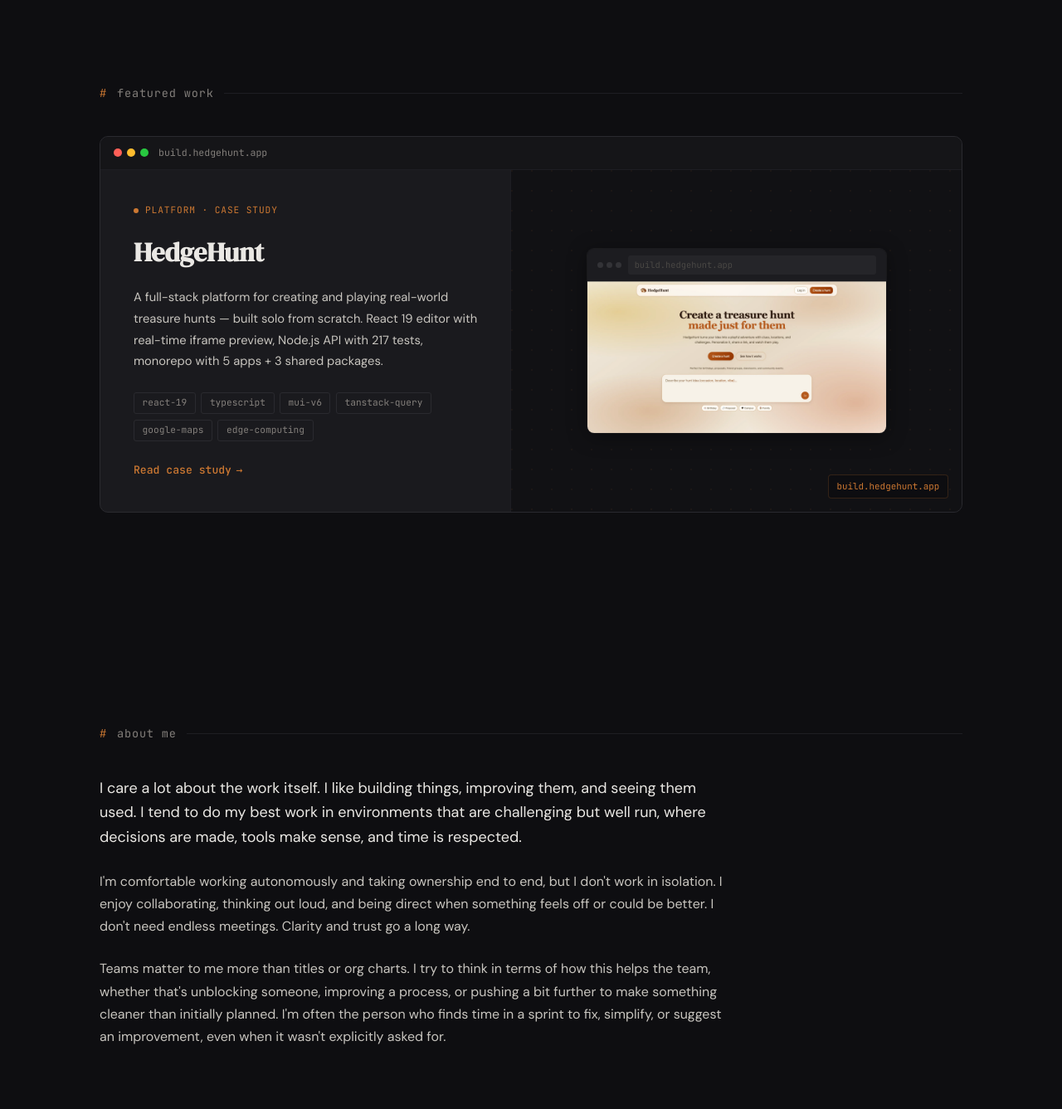
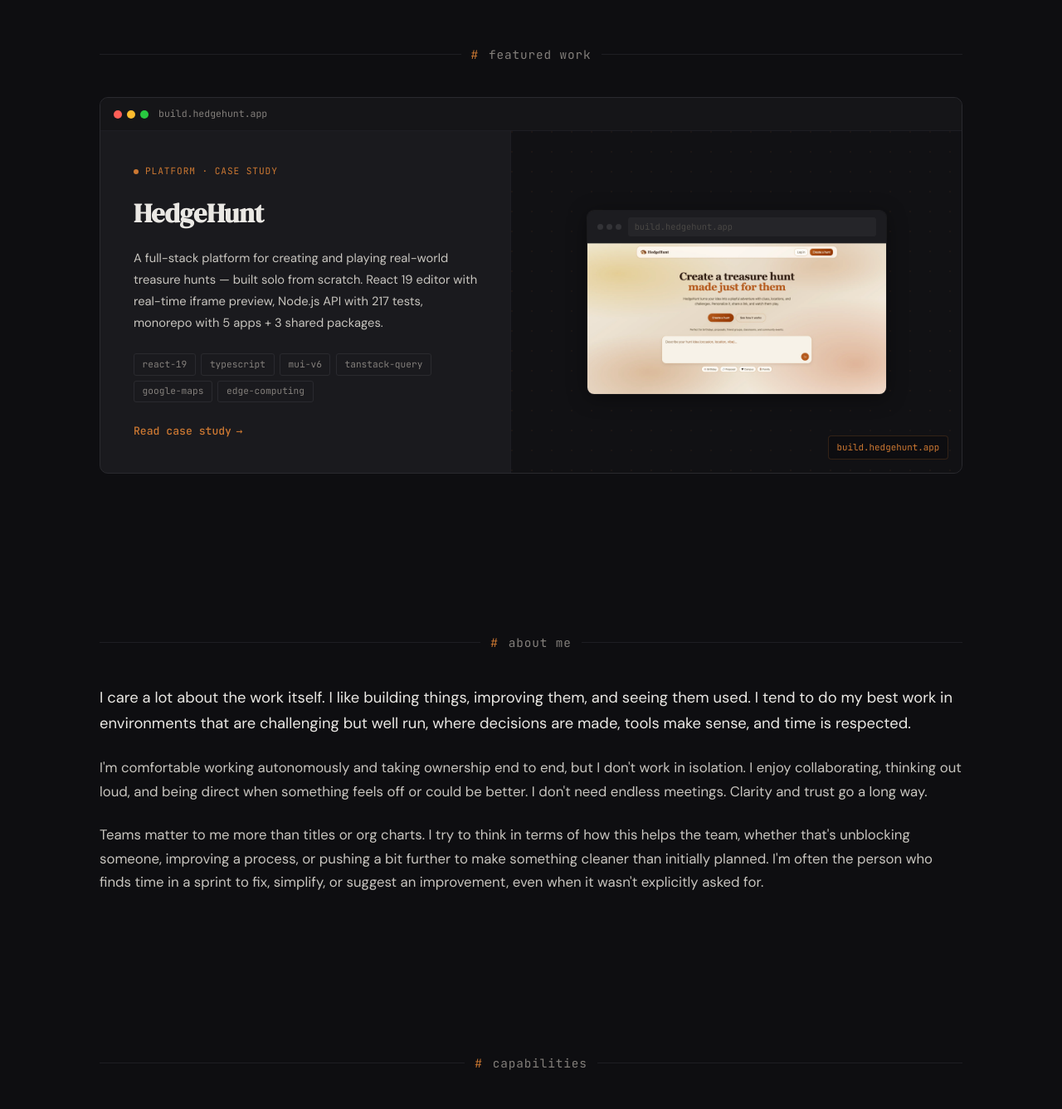
Before and after one commit to catalinleca/portfolio, a Next.js app: page / in a window 1280 px wide. Shown: the part 634-1971 px from the top of the page at 83% size. Built offline with nearby package versions, Linux system fonts and the light colour scheme.

Commit message:
section adjustments

```diff
--- a/src/app/(home)/_sections/About/About.module.css
+++ b/src/app/(home)/_sections/About/About.module.css
@@ -2,17 +2,16 @@
   display: flex;
   flex-direction: column;
   gap: var(--space-6);
-  max-width: 760px;
 }
 
 .lead {
-  font-size: 1.125rem;
+  font-size: 1.15rem;
   color: var(--text-bright);
   line-height: 1.65;
 }
 
 .paragraph {
-  font-size: 1rem;
+  font-size: 1.05rem;
   color: var(--text);
   line-height: 1.7;
 }
--- a/src/app/(home)/_sections/About/About.tsx
+++ b/src/app/(home)/_sections/About/About.tsx
@@ -4,7 +4,7 @@ import styles from "./About.module.css";
 
 export const About = () => {
   return (
-    <SectionShell id="about" label="about me" noBorder>
+    <SectionShell id="about" label="about me">
       <div className={styles.body}>
         {aboutMe.map((paragraph, i) => (
           <p
--- a/src/app/(home)/_sections/CaseStudies/CaseStudies.tsx
+++ b/src/app/(home)/_sections/CaseStudies/CaseStudies.tsx
@@ -3,7 +3,7 @@ import { CaseStudyCard } from "./CaseStudyCard";
 
 export const CaseStudies = () => {
   return (
-    <SectionShell id="work" label="featured work" noBorder>
+    <SectionShell id="work" label="featured work">
       <CaseStudyCard />
     </SectionShell>
   );
--- a/src/app/(home)/_sections/Hero/Hero.module.css
+++ b/src/app/(home)/_sections/Hero/Hero.module.css
@@ -1,5 +1,5 @@
 .hero {
-  padding: var(--space-32) 0 var(--space-8);
+  padding: var(--space-32) 0 var(--space-4);
 }
 
 .content {
--- a/src/ui/shared/SectionLabel/SectionLabel.module.css
+++ b/src/ui/shared/SectionLabel/SectionLabel.module.css
@@ -4,11 +4,12 @@
   gap: var(--space-3);
   margin-bottom: var(--space-10);
   font-family: var(--font-mono);
-  font-size: 0.85rem;
+  font-size: 0.9rem;
   color: var(--text-muted);
   letter-spacing: 0.06em;
 }
 
+.label::before,
 .label::after {
   content: "";
   flex: 1;
--- a/src/ui/shared/SectionShell/SectionShell.module.css
+++ b/src/ui/shared/SectionShell/SectionShell.module.css
@@ -1,16 +1,11 @@
 .section {
   max-width: var(--max-width-content);
   margin: 0 auto;
-  padding: var(--space-20) var(--gutter);
-  border-top: 1px solid var(--border);
-}
-
-.noBorder {
-  border-top: none;
+  padding: var(--space-12) var(--gutter);
 }
 
 @media (max-width: 860px) {
   .section {
-    padding: var(--space-20) var(--gutter-mobile);
+    padding: var(--space-12) var(--gutter-mobile);
   }
 }
--- a/src/ui/shared/SectionShell/SectionShell.tsx
+++ b/src/ui/shared/SectionShell/SectionShell.tsx
@@ -7,7 +7,6 @@ interface SectionShellProps {
   label?: string;
   children: ReactNode;
   className?: string;
-  noBorder?: boolean;
 }
 
 export function SectionShell({
@@ -15,11 +14,9 @@ export function SectionShell({
   label,
   children,
   className,
-  noBorder,
 }: SectionShellProps) {
   const sectionClass = [
     styles.section,
-    noBorder ? styles.noBorder : "",
     className ?? "",
   ]
     .filter(Boolean)
```
